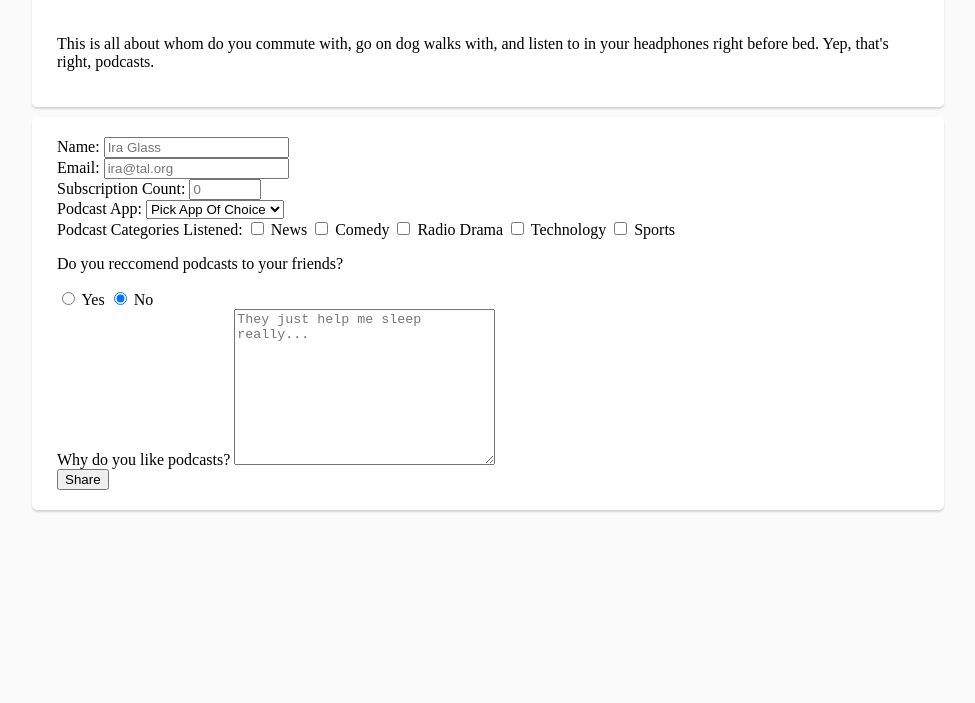
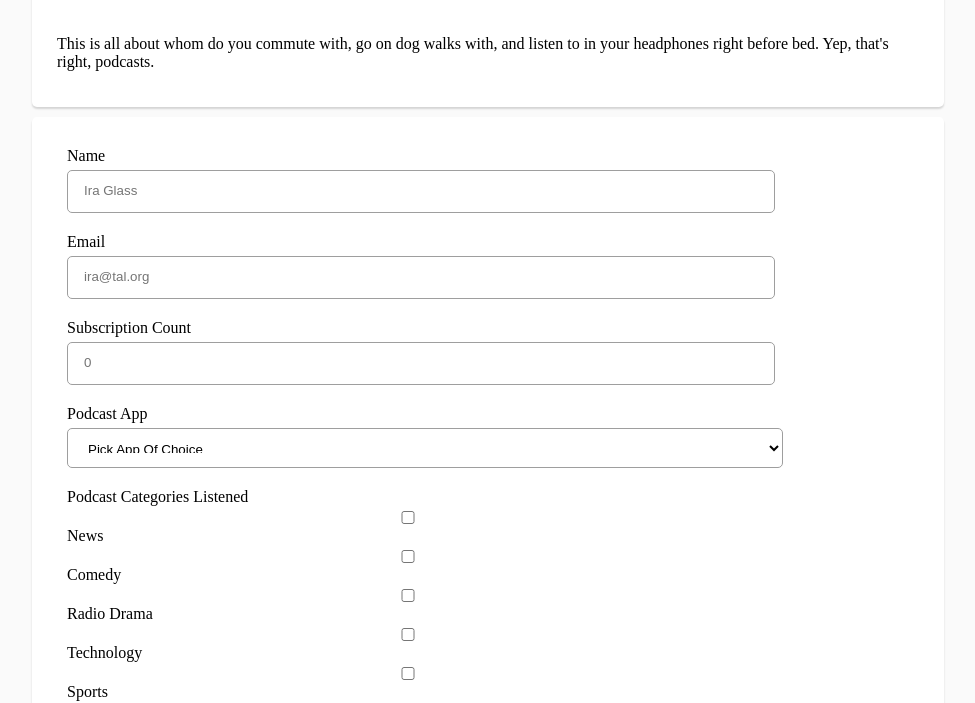
Before and after one commit to JackHowa/pod-survey, a plain HTML site: page index.html in a window 1280 px wide. Shown: the part 99-802 px from the top of the page, without its empty margins (128-1103 px from the left). Drawn offline with Linux system fonts and the light colour scheme.

Commit message:
Add some basic styling for inputs and number

```diff
--- a/index.html
+++ b/index.html
@@ -55,6 +55,42 @@
     #title {
       color: var(--highlight);
     }
+
+    form div {
+      padding: 10px;
+    }
+
+    input {
+      display: flex;
+      width: 80%;
+      border: 1px solid #9e9e9e;
+      padding: 12px 16px 14px;
+      border-radius: 5px;
+      margin-top: 5px;
+      caret-color: var(--highlight);
+    }
+
+    input:focus {
+      outline: none;
+      border: 1px solid var(--highlight);
+    }
+
+    select {
+      display: flex;
+      /* not 100 certain why margin messed up for select */
+      width: 85%;
+      height: 40px;
+      padding: 12px 16px 14px;
+      margin-top: 5px;
+      background-color: transparent;
+      border: 1px solid #9e9e9e;
+      border-radius: 5px;
+    }
+
+    select:focus {
+      outline: none;
+      border: 1px solid var(--highlight);
+    }
   </style>
   <body>
     <main>
@@ -73,7 +109,7 @@
       <div>
         <form class="container" action="" id="survey-form">
           <div>
-            <label id="name-label" for="name">Name:</label>
+            <label id="name-label" for="name">Name</label>
             <input
               type="text"
               id="name"
@@ -83,7 +119,7 @@
             />
           </div>
           <div>
-            <label for="email" id="email-label">Email:</label>
+            <label for="email" id="email-label">Email</label>
             <input
               type="email"
               name="email"
@@ -94,7 +130,7 @@
           </div>
           <div>
             <label for="subscriptions" id="number-label"
-              >Subscription Count:</label
+              >Subscription Count</label
             >
             <input
               type="number"
@@ -106,7 +142,7 @@
             />
           </div>
           <div>
-            <label for="cateogry-fav">Podcast App:</label>
+            <label for="cateogry-fav">Podcast App</label>
             <!-- longer list here https://www.pastemagazine.com/articles/2019/08/best-podcast-apps-2019.html -->
             <select name="app" id="dropdown">
               <option value="">Pick App Of Choice</option>
@@ -118,7 +154,7 @@
             </select>
           </div>
           <div>
-            <label for="category-listen">Podcast Categories Listened:</label>
+            <label for="category-listen">Podcast Categories Listened</label>
             <input type="checkbox" value="news" name="category-listen" />
             <label for="news">News</label>
             <input type="checkbox" value="comedy" name="category-listen" />
```
